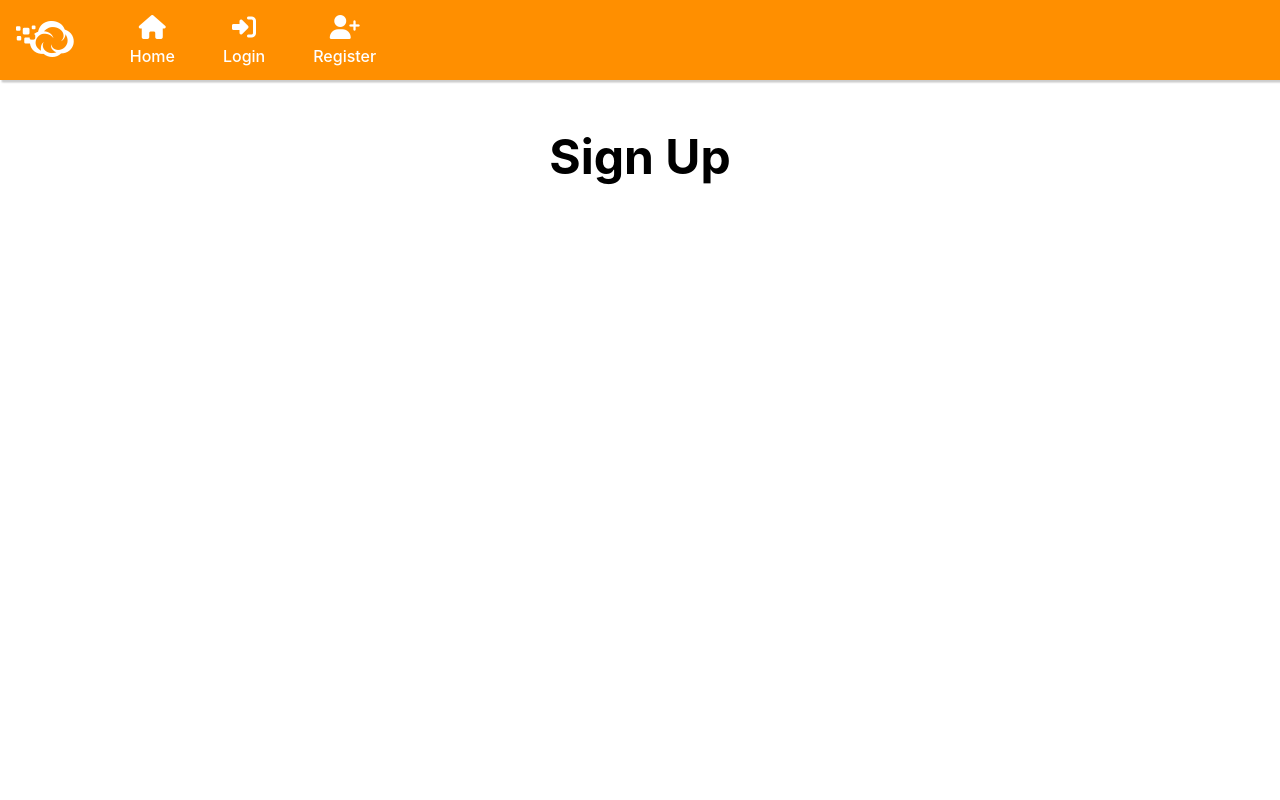
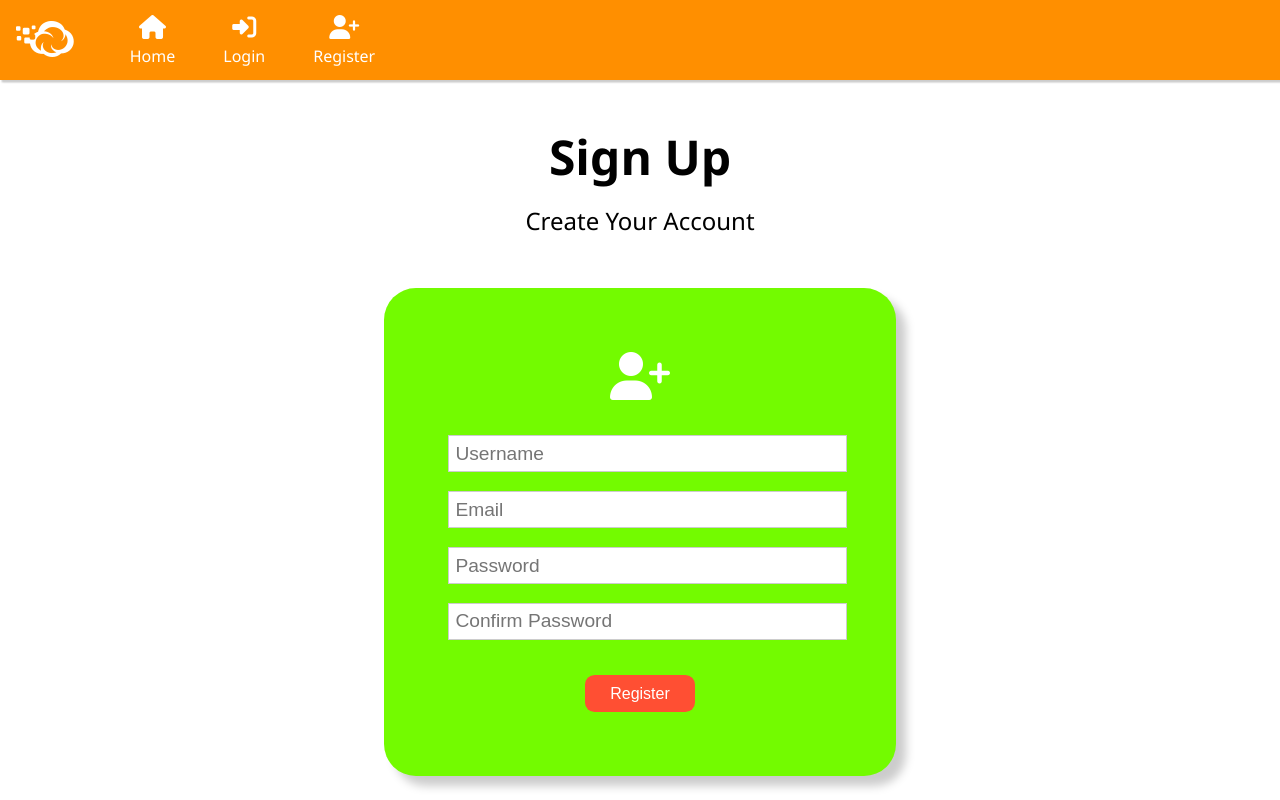
Before and after one commit to mlatif01/manga-fan-v2, a React (Create React App) app in the folder client/: page /register in a window 1280 px wide. Built offline with nearby package versions, Linux system fonts and the light colour scheme.

Commit message:
add register ui with validation

```diff
--- a/client/src/App.js
+++ b/client/src/App.js
@@ -6,7 +6,7 @@ import Login from './pages/Login';
 import Register from './pages/Register';
 import ResponsiveNavigation from './components/ResponsiveNavigation';
 
-import './App.css';
+// import './App.css';
 
 function App() {
   const navLinks = [
@@ -30,6 +30,10 @@ function App() {
     }
   ];
 
+  const icons = {
+    registerIcon: 'fas fa-user-plus'
+  };
+
   const logo = 'fab fa-cloudversify';
 
   return (
@@ -39,7 +43,10 @@ function App() {
         <Switch>
           <Route exact path='/' component={Landing} />
           <Route path='/login' component={Login} />
-          <Route path='/register' component={Register} />
+          <Route
+            path='/register'
+            render={props => <Register {...props} icon={icons.registerIcon} />}
+          />
         </Switch>
       </Router>
     </div>
--- a/client/src/assets/scss/_config.scss
+++ b/client/src/assets/scss/_config.scss
@@ -2,5 +2,10 @@
 
 $primary-color: #ff8f00;
 $secondary-color: #ff4f33;
+$light-color: #f4f4f4;
+$hover-color: #c70039;
+
 $login-color: #33d5ff;
 $register-color: #73fb00;
+$success-color: #28a745;
+$danger-color: #dc3545;
--- a/client/src/assets/scss/form.scss
+++ b/client/src/assets/scss/form.scss
@@ -0,0 +1,72 @@
+.form {
+  background-color: $register-color;
+  margin: 3rem 30%;
+  padding: 4rem;
+  border-radius: 2rem;
+  box-shadow: 10px 10px 10px #ccc;
+
+  i {
+    color: #fff;
+    font-size: 3rem;
+    margin-bottom: 1rem;
+  }
+
+  &-group {
+    margin: 1.2rem 0;
+  }
+
+  small {
+    // position: absolute;
+    color: #e74c3c;
+
+    &.fade-in {
+      opacity: 1;
+      animation-name: fadeInOpacity;
+      animation-iteration-count: 1;
+      animation-timing-function: ease-in-out;
+      animation-duration: 1s;
+    }
+
+    @keyframes fadeInOpacity {
+      0% {
+        opacity: 0;
+      }
+      100% {
+        opacity: 1;
+      }
+    }
+  }
+
+  &.success {
+    input[type='text'],
+    input[type='email'],
+    input[type='password'],
+    input[type='date'],
+    input[type='number'],
+    select,
+    textarea {
+      border-color: #2ecc71;
+    }
+  }
+
+  input[type='text'],
+  input[type='email'],
+  input[type='password'],
+  input[type='date'],
+  input[type='number'],
+  select,
+  textarea {
+    transition: 0.2s ease-in-out;
+    display: block;
+    margin: 0 auto;
+    width: 100%;
+    padding: 0.4rem;
+    font-size: 1.2rem;
+    border: 1px solid #ccc;
+
+    &.error-input {
+      border-color: $danger-color;
+      border: 2px solid $danger-color;
+    }
+  }
+}
--- a/client/src/assets/scss/style.scss
+++ b/client/src/assets/scss/style.scss
@@ -13,13 +13,14 @@ html {
 }
 
 body {
-  font-family: -apple-system, BlinkMacSystemFont, 'Segoe UI', 'Roboto', 'Oxygen',
-    'Ubuntu', 'Cantarell', 'Fira Sans', 'Droid Sans', 'Helvetica Neue',
-    sans-serif;
+  font-family: 'Segoe UI', 'Roboto', 'Oxygen', 'Ubuntu', 'Cantarell',
+    'Fira Sans', 'Droid Sans', 'Helvetica Neue', sans-serif;
   font-size: 1rem;
   line-height: 1.6;
   background-color: #fff;
   color: #333;
+  align-items: center;
+  min-height: 400px;
 }
 
 .App {
@@ -44,3 +45,31 @@ body {
   background: #ccc;
   margin: 1.5rem 0;
 }
+
+// buttons
+.btn {
+  display: inline-block;
+  background-color: $light-color;
+  color: #333;
+  padding: 0.6rem 1.6rem;
+  border-radius: 0.6rem;
+  border: none;
+  cursor: pointer;
+  font-size: 1rem;
+  outline: none;
+  transition: 0.2s ease all;
+  margin-top: 1rem;
+
+  &-sm {
+    padding: 0.3rem 0.6rem;
+  }
+
+  &.btn-primary {
+    background-color: $secondary-color;
+    color: #fff;
+
+    &:hover {
+      background-color: lighten($color: $secondary-color, $amount: 10);
+    }
+  }
+}
--- a/client/src/components/ResponsiveNavigation.js
+++ b/client/src/components/ResponsiveNavigation.js
@@ -19,6 +19,7 @@ export default function ResponsiveNavigation({
         </figure>
         {navLinks.map((link, index) => (
           <li
+            key={link.text}
             onMouseEnter={() => setHoverIndex(index)}
             onMouseLeave={() => setHoverIndex(-1)}
             style={{
--- /dev/null
+++ b/client/src/helpers/validateAuth.js
@@ -0,0 +1,26 @@
+export default function validateAuth(values) {
+  const errors = {};
+  // Username Errors
+  if (!values.username) {
+    errors.username = 'Username Required';
+  } else if (values.username.length < 6) {
+    errors.username = 'Username must be at least 6 characters';
+  }
+  // Email Errors
+  if (!values.email) {
+    errors.email = 'Email Required';
+  } else if (!/^[A-Z0-9._%+-]+@[A-Z0-9.-]+\.[A-Z]{2,}$/i.test(values.email)) {
+    errors.email = 'Invalid email address';
+  }
+  // Password Errors
+  if (!values.password) {
+    errors.password = 'Password Required';
+  } else if (values.password.length < 6) {
+    errors.password = 'Password must be at least 6 characters';
+  }
+  // Password Match Errors
+  if (values.password !== values.confirmPassword) {
+    errors.confirmPassword = 'Password does not match';
+  }
+  return errors;
+}
--- /dev/null
+++ b/client/src/hooks/useFormValidation.js
@@ -0,0 +1,49 @@
+import { useState, useEffect } from 'react';
+
+export default function useFormValidation(initialState, validate) {
+  const [values, setValues] = useState(initialState);
+  const [errors, setErrors] = useState({});
+  const [isSubmitting, setSubmitting] = useState(false);
+
+  useEffect(() => {
+    if (isSubmitting) {
+      const noErrors = Object.keys(errors).length === 0;
+      if (noErrors) {
+        // If no errors submit form
+        console.log(values);
+        setSubmitting(false);
+      } else {
+        // Display errors on that object
+        setSubmitting(false);
+      }
+    }
+  }, [errors]);
+
+  const handleChange = e => {
+    setValues({
+      ...values,
+      [e.target.name]: e.target.value
+    });
+  };
+
+  const handleBlur = e => {
+    const validationErrors = validate(values);
+    setErrors(validationErrors);
+  };
+
+  const handleSubmit = e => {
+    e.preventDefault();
+    const validationErrors = validate(values);
+    setErrors(validationErrors);
+    setSubmitting(true);
+  };
+
+  return {
+    handleSubmit,
+    handleChange,
+    handleBlur,
+    errors,
+    isSubmitting,
+    values
+  };
+}
--- a/client/src/pages/Register.js
+++ b/client/src/pages/Register.js
@@ -1,15 +1,97 @@
-import React, { Component } from 'react';
+import React from 'react';
+import useFormValidation from '../hooks/useFormValidation';
+import validateAuth from '../helpers/validateAuth';
 
-export default class Register extends Component {
-  render() {
+const INITIAL_STATE = {
+  username: '',
+  email: '',
+  password: '',
+  confirmPassword: ''
+};
+
+export default function Register({ icon }) {
+  const {
+    handleSubmit,
+    handleChange,
+    handleBlur,
+    errors,
+    isSubmitting,
+    values
+  } = useFormValidation(INITIAL_STATE, validateAuth);
+
   return (
     <div className='page-content'>
       <h1 className='text-lg'>Sign Up</h1>
-        <form>
-          <div className='form-control'></div>
-          <p></p>
+      <p className='lead'>Create Your Account</p>
+      <form className='form' onSubmit={handleSubmit}>
+        <i className={icon} />
+        <div className='form-group'>
+          <input
+            type='text'
+            placeholder='Username'
+            onChange={handleChange}
+            onBlur={handleBlur}
+            name='username'
+            value={values.user}
+            className={errors.username && 'error-input'}
+          />
+          {errors.username && (
+            <small className='error-text fade-in'>{errors.username}</small>
+          )}
+        </div>
+        <div className='form-group'>
+          <input
+            type='email'
+            placeholder='Email'
+            onChange={handleChange}
+            onBlur={handleBlur}
+            name='email'
+            value={values.email}
+            className={errors.email && 'error-input'}
+          />
+          {errors.email && (
+            <small className='error-text fade-in'>{errors.email}</small>
+          )}
+        </div>
+        <div className='form-group'>
+          <input
+            type='password'
+            placeholder='Password'
+            onChange={handleChange}
+            onBlur={handleBlur}
+            name='password'
+            value={values.password}
+            className={errors.password && 'error-input'}
+          />
+          {errors.password && (
+            <small className='error-text fade-in'>{errors.password}</small>
+          )}
+        </div>
+        <div className='form-group'>
+          <input
+            type='password'
+            placeholder='Confirm Password'
+            onChange={handleChange}
+            onBlur={handleBlur}
+            name='confirmPassword'
+            value={values.confirmPassword}
+            className={errors.confirmPassword && 'error-input'}
+          />
+          {errors.confirmPassword && (
+            <small className='error-text fade-in'>
+              {errors.confirmPassword}
+            </small>
+          )}
+        </div>
+        <button
+          disabled={isSubmitting}
+          type='submit'
+          value='Register'
+          className='btn btn-primary'
+        >
+          Register
+        </button>
       </form>
     </div>
   );
 }
-}
```
Lines whose indentation alone changed are shown as unchanged.
